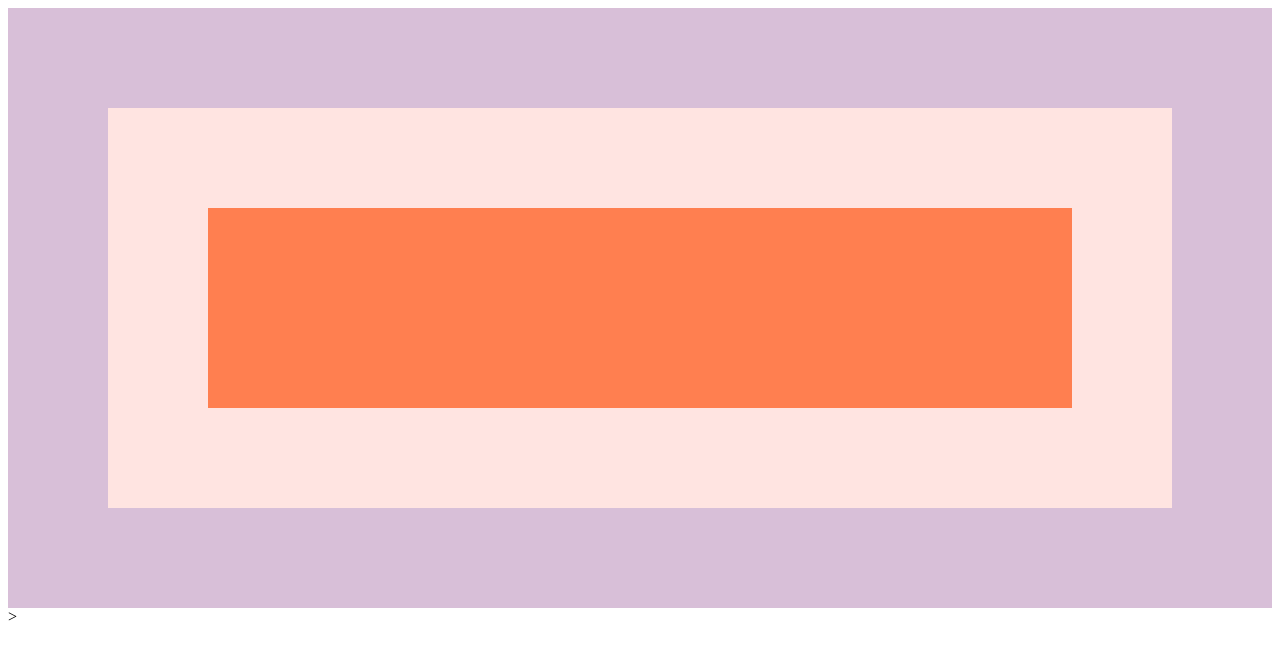
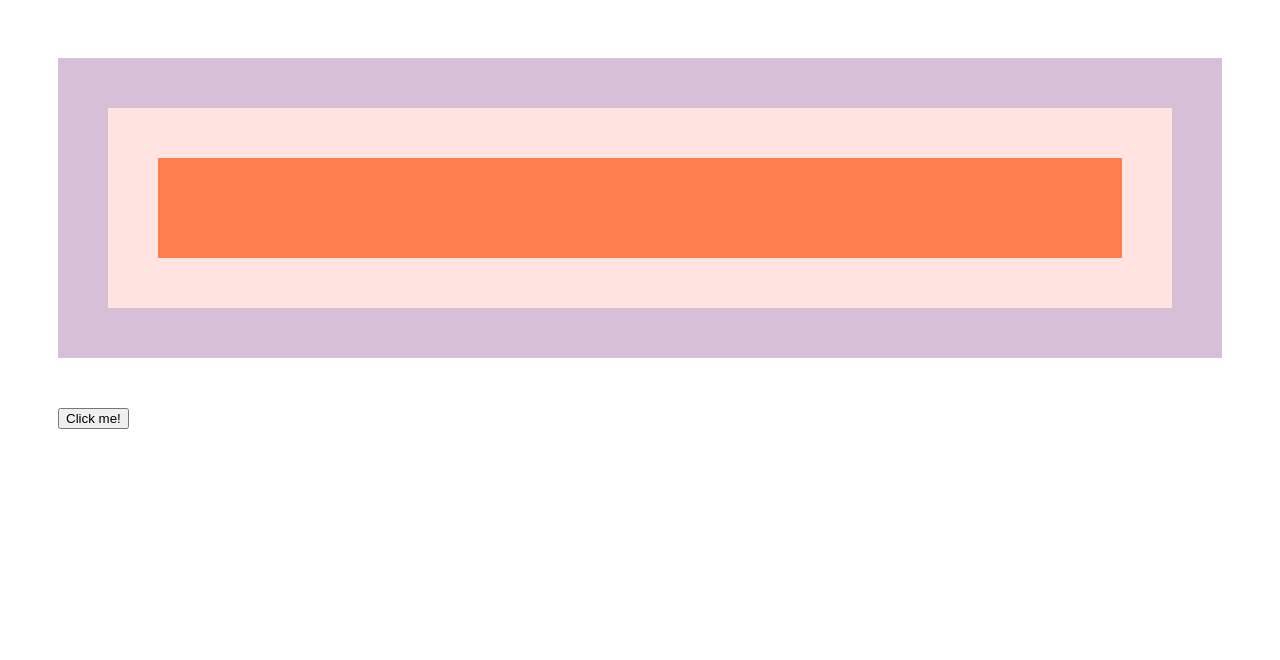
Before and after one commit to beskyd/javascript30, a plain HTML site: page 25_Event_Capture_Propagation_Bubbling_Once/index.html in a window 1280 px wide. Drawn offline with Linux system fonts and the light colour scheme.

Commit message:
lesson 25 finished

```diff
--- a/25_Event_Capture_Propagation_Bubbling_Once/index.html
+++ b/25_Event_Capture_Propagation_Bubbling_Once/index.html
@@ -4,7 +4,7 @@
         <meta charset="utf-8">
         <title>Event Capture, Propagation, Bubbling, and Once</title>
     </head>
-    <body>
+    <body class="bod">
 
         <div class="one">
             <div class="two">
@@ -14,6 +14,7 @@
             </div>
         </div>
 
+        <button>Click me!</button>
 
         <style>
             html {
@@ -26,7 +27,7 @@
 
             div {
                 width: 100%;
-                padding: 100px;
+                padding: 50px;
             }
 
             .one {
@@ -41,14 +42,47 @@
                 background: coral;
             }
 
+            .bod {
+                padding: 50px;
+            }
+
+            button {
+                margin-top: 50px;
+            }
+
         </style>
 
 
         <script>
 
+            const divs = document.querySelectorAll('div');
+            const button = document.querySelector('button');
+
+            function logText(e) {
+                console.log(this.classList.value);
+                e.stopPropagation(); // stop bubbling!
+            }
 
 
-        </script>>
+            document.body.addEventListener('click', logText, {
+                // bubbling from down to top (default)
+                capture: false
+            });
+
+            divs.forEach(div => div.addEventListener('click', logText, {
+                // bubbling from top to down
+                capture: true
+            }));
+
+            button.addEventListener('click', () => {
+                console.log('Click!!!');
+            }, {
+                once: true
+            });
+
+
+
+        </script>
 
 
     </body>
```
